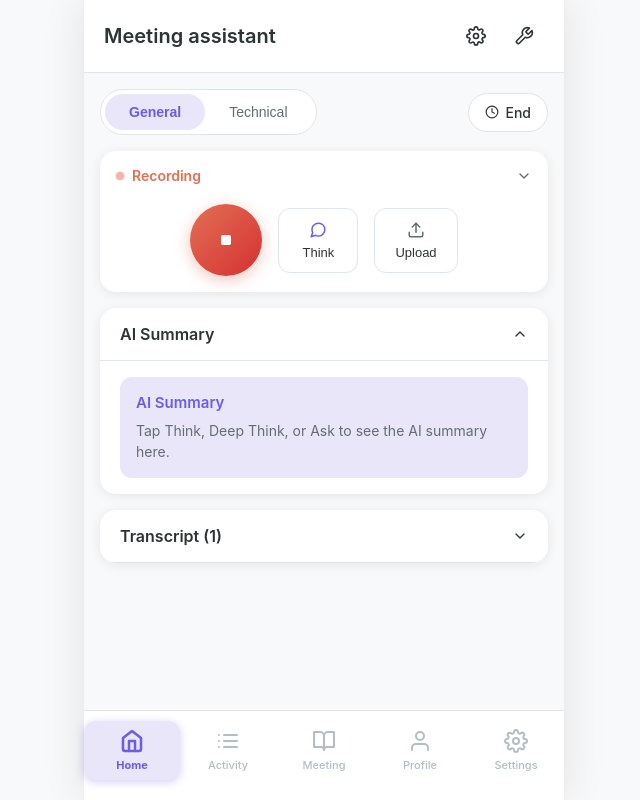
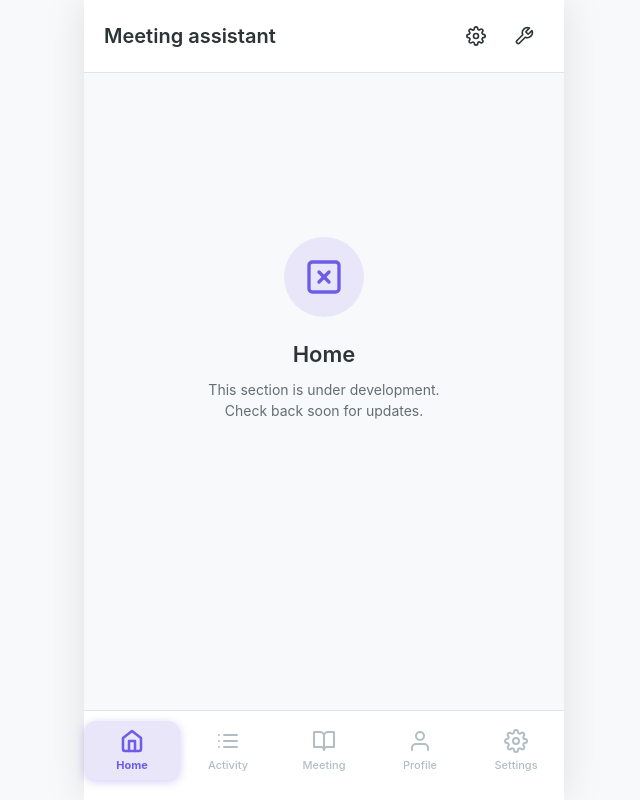
Before and after one commit to kannanjmc/interfaceai-assignment, a Flask app: page /home in a window 1280 px wide. Shown: the whole page, without its empty margins (316-956 px from the left). Run offline with Flask 3, Linux system fonts and the light colour scheme.

Commit message:
Add distinct content per tab and fix nav link pointer events

```diff
--- a/src/ui_app/static/css/style.css
+++ b/src/ui_app/static/css/style.css
@@ -457,6 +457,13 @@ html, body {
     display: block;
     text-align: center;
     line-height: 1.2;
+    pointer-events: none;
+    user-select: none;
+}
+
+.nav-item .icon {
+    pointer-events: none;
+    user-select: none;
 }
 
 .nav-item.active {
@@ -499,6 +506,51 @@ html, body {
     .tab-btn {
         padding: 8px 18px;
     }
+}
+
+/* Placeholder view for other tabs */
+.placeholder-view {
+    display: flex;
+    flex-direction: column;
+    align-items: center;
+    justify-content: center;
+    padding: 60px 20px;
+    text-align: center;
+    flex: 1;
+    min-height: 60vh;
+}
+
+.placeholder-icon {
+    width: 80px;
+    height: 80px;
+    border-radius: 50%;
+    background-color: var(--primary-light);
+    display: flex;
+    align-items: center;
+    justify-content: center;
+    margin-bottom: 24px;
+}
+
+.placeholder-icon .icon {
+    width: 40px;
+    height: 40px;
+    color: var(--primary-color);
+    stroke: var(--primary-color);
+}
+
+.placeholder-title {
+    font-size: 22px;
+    font-weight: 600;
+    color: var(--text-primary);
+    margin-bottom: 12px;
+    text-transform: capitalize;
+}
+
+.placeholder-text {
+    font-size: 14px;
+    color: var(--text-secondary);
+    max-width: 260px;
+    line-height: 1.5;
 }
 
 /* Toast notifications */
--- a/src/ui_app/templates/index.html
+++ b/src/ui_app/templates/index.html
@@ -23,6 +23,7 @@
 
         <!-- Main Content -->
         <main class="main-content">
+            {% if active_tab == 'meeting' %}
             <!-- Tabs -->
             <div class="tabs-container">
                 <div class="tabs">
@@ -88,6 +89,16 @@
                     </div>
                 </div>
             </div>
+            {% else %}
+            <!-- Placeholder for other tabs -->
+            <div class="placeholder-view">
+                <div class="placeholder-icon">
+                    <svg class="icon" viewBox="0 0 24 24" fill="none" stroke="currentColor" stroke-width="2" stroke-linecap="round" stroke-linejoin="round"><rect x="3" y="3" width="18" height="18" rx="2" ry="2"></rect><line x1="9" y1="9" x2="15" y2="15"></line><line x1="15" y1="9" x2="9" y2="15"></line></svg>
+                </div>
+                <h2 class="placeholder-title">{{ active_tab.title() }}</h2>
+                <p class="placeholder-text">This section is under development. Check back soon for updates.</p>
+            </div>
+            {% endif %}
         </main>
 
         <!-- Bottom Navigation -->
```
